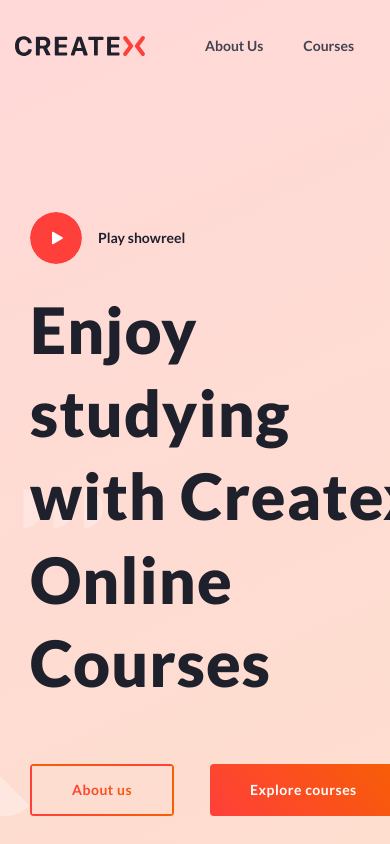
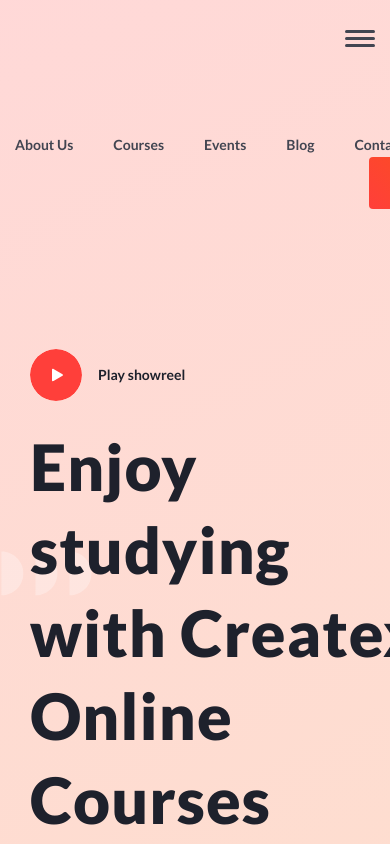
Before and after one commit to DanielMakaretti/Beginner, a plain HTML site: page Проект/index.html in a window 390 px wide. Shown: the top 844 px of the page. Drawn offline with nearby package versions, Linux system fonts and the light colour scheme.

Commit message:
burger media

```diff
--- a/Проект/css/style.css
+++ b/Проект/css/style.css
@@ -14,6 +14,9 @@
     margin: 0 auto;
     height: 100%;
 
+}
+.burger {
+  display: none;
 }
 .main__about {
   margin-bottom: 161px;
@@ -1561,3 +1564,49 @@
   display: flex;
   justify-content: space-between;
 }
+
+/*========================================MEDIA======================================================================================================*/
+/*========================================MEDIA======================================================================================================*/
+
+@media (max-width: 1100px) {
+.burger {
+  display: block;
+  position: absolute;
+  top: 30px;
+  right: 15px;
+}
+.burger span {
+  display: block;
+ width: 30px;
+ height: 3px;
+ background-color: rgb(66, 69, 81);
+ border-radius: 3px;
+ margin: 4px 0;
+}
+.burger::before {
+  content: "";
+  display: block;
+  width: 30px;
+  height: 3px;
+  background-color: rgb(66, 69, 81);
+  border-radius: 3px;
+}
+.burger::after {
+  content: "";
+  display: block;
+  width: 30px;
+  height: 3px;
+  background-color: rgb(66, 69, 81);
+  border-radius: 3px;
+}
+.header {
+  padding-top: 92px;
+}
+.header__top {
+  position: absolute;
+top: 0;
+}
+.header__top-inner {
+  flex-direction: column;
+}
+}
--- a/Проект/index.html
+++ b/Проект/index.html
@@ -17,7 +17,10 @@
 <body>
     <div class="wrapper">
         <header class="header">
-            <div class="header__top"></div>
+            <a class="burger" href="#">
+                <span></span>
+            </a>
+            <div class="header__top header__top--open"></div>
             <div class="container">
                 <div class="header__top-inner">
                     <a class="header__logo logo" href="#">
```
